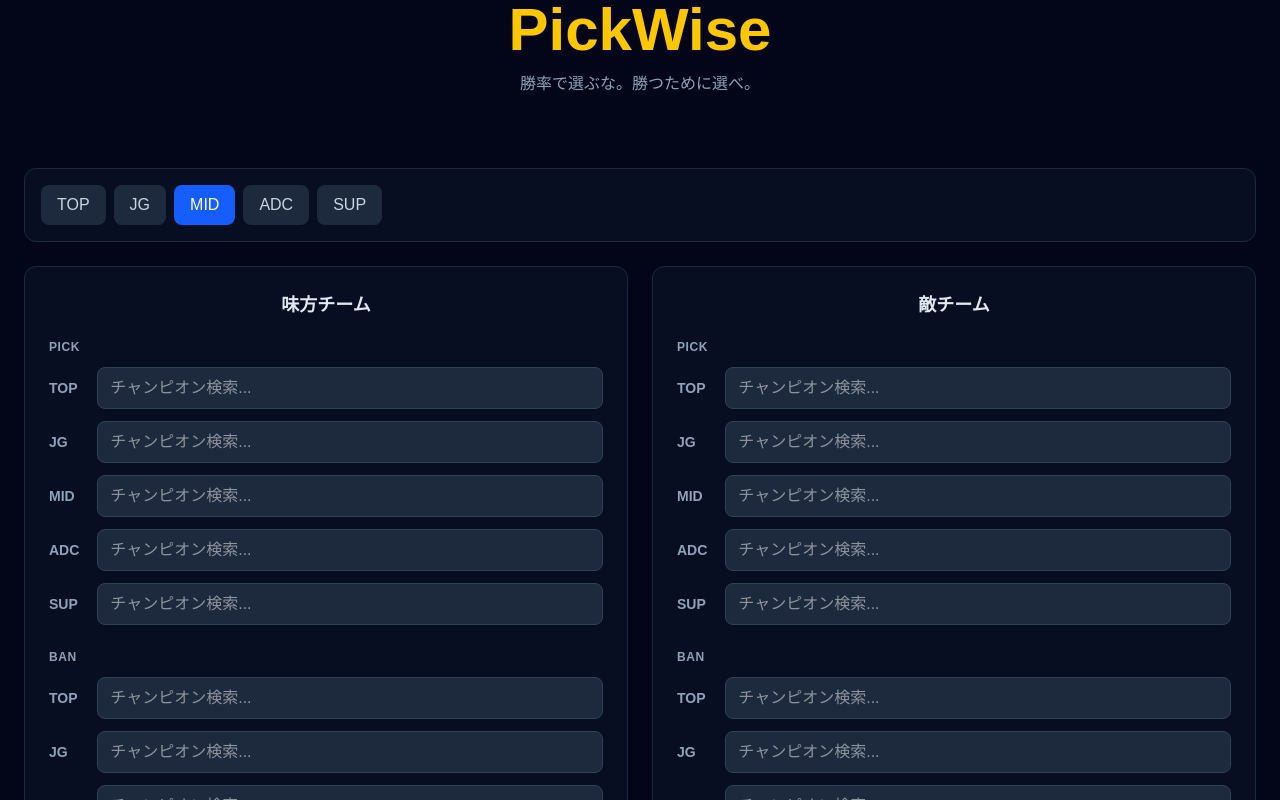
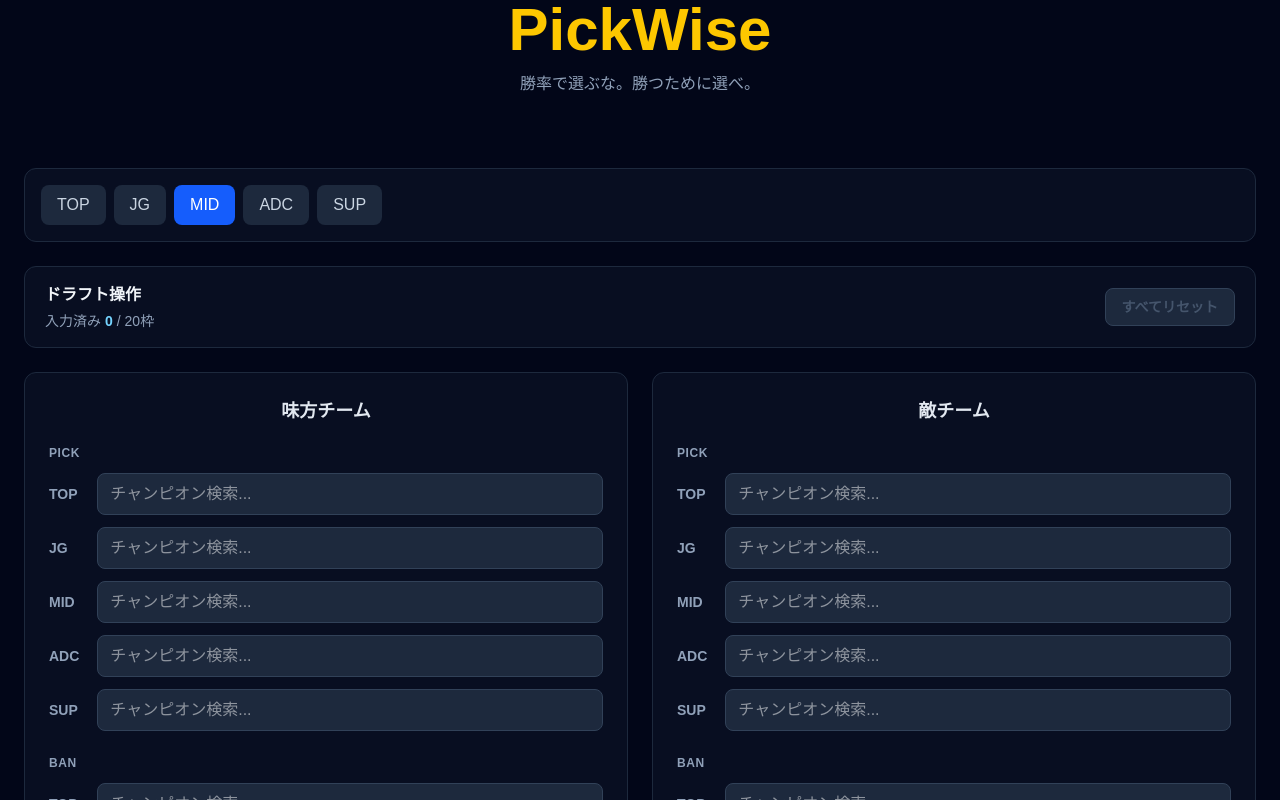
Before and after one commit to kyosukesai17-tech/PickWise, a Next.js app: page / in a window 1280 px wide. Shown: the top 800 px of the page. Built offline with nearby package versions, Linux system fonts and the light colour scheme.

Commit message:
feat: ドラフト入力の一括リセット機能を追加

```diff
--- a/app/page.tsx
+++ b/app/page.tsx
@@ -4,6 +4,7 @@ import { useState } from "react";
 
 import Header from "../components/Header";
 import RoleSelector from "../components/RoleSelector";
+import DraftControls from "../components/DraftControls";
 import TeamInput from "../components/TeamInput";
 import DraftAnalysisSummary from "../components/DraftAnalysisSummary";
 import RecommendationSection from "../components/RecommendationSection";
@@ -45,6 +46,13 @@ export default function Home() {
       createEmptyTeam,
     );
 
+  function resetDraft() {
+    setAllyTeam(createEmptyTeam());
+    setEnemyTeam(createEmptyTeam());
+    setAllyBans(createEmptyTeam());
+    setEnemyBans(createEmptyTeam());
+  }
+
   return (
     <main className="min-h-screen bg-slate-950 text-white">
       <Header />
@@ -53,6 +61,14 @@ export default function Home() {
         <RoleSelector
           selectedRole={selectedRole}
           setSelectedRole={setSelectedRole}
+        />
+
+        <DraftControls
+          allyTeam={allyTeam}
+          enemyTeam={enemyTeam}
+          allyBans={allyBans}
+          enemyBans={enemyBans}
+          onReset={resetDraft}
         />
 
         <TeamInput
--- /dev/null
+++ b/components/DraftControls.tsx
@@ -0,0 +1,77 @@
+"use client";
+
+import type { Champion } from "../types/champion";
+
+type DraftControlsProps = {
+  allyTeam: (Champion | null)[];
+  enemyTeam: (Champion | null)[];
+  allyBans: (Champion | null)[];
+  enemyBans: (Champion | null)[];
+  onReset: () => void;
+};
+
+export default function DraftControls({
+  allyTeam,
+  enemyTeam,
+  allyBans,
+  enemyBans,
+  onReset,
+}: DraftControlsProps) {
+  const selectedCount = [
+    ...allyTeam,
+    ...enemyTeam,
+    ...allyBans,
+    ...enemyBans,
+  ].filter(
+    (champion): champion is Champion =>
+      champion !== null,
+  ).length;
+
+  const hasSelections =
+    selectedCount > 0;
+
+  function handleReset() {
+    if (!hasSelections) {
+      return;
+    }
+
+    const shouldReset = window.confirm(
+      "現在のピックとBANをすべてリセットしますか？",
+    );
+
+    if (shouldReset) {
+      onReset();
+    }
+  }
+
+  return (
+    <section className="flex flex-wrap items-center justify-between gap-4 rounded-xl border border-slate-800 bg-slate-900/50 px-5 py-4">
+      <div>
+        <h2 className="font-semibold text-slate-100">
+          ドラフト操作
+        </h2>
+
+        <p className="mt-1 text-sm text-slate-400">
+          入力済み
+          <span className="mx-1 font-semibold text-sky-300">
+            {selectedCount}
+          </span>
+          / 20枠
+        </p>
+      </div>
+
+      <button
+        type="button"
+        disabled={!hasSelections}
+        onClick={handleReset}
+        className={`rounded-lg border px-4 py-2 text-sm font-semibold transition ${
+          hasSelections
+            ? "border-rose-500/50 bg-rose-500/10 text-rose-300 hover:bg-rose-500/20"
+            : "cursor-not-allowed border-slate-700 bg-slate-800 text-slate-600"
+        }`}
+      >
+        すべてリセット
+      </button>
+    </section>
+  );
+}
```
